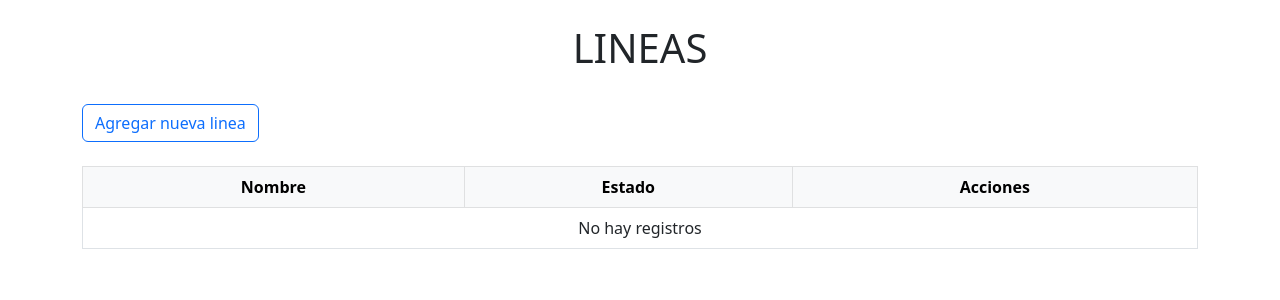
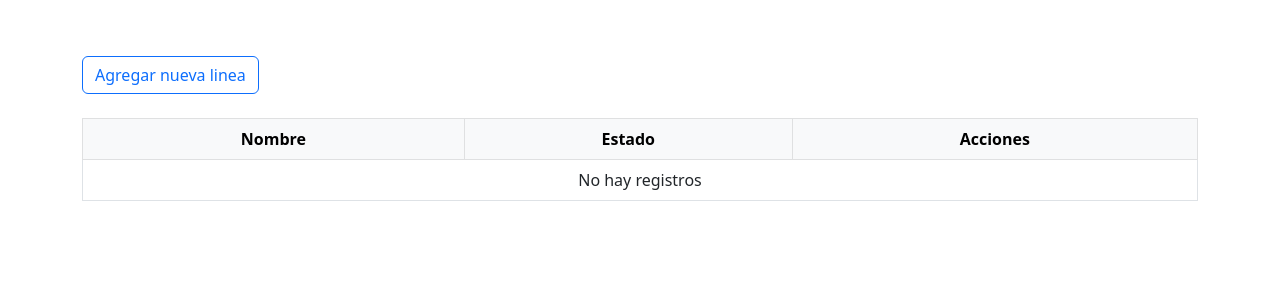
Before and after one commit to JorgeDuqueGomez/GestionPartes, a PHP site: page /view/linea/index.php in a window 1280 px wide. Shown: the part 56-356 px from the top of the page. Run offline with PHP 8.4, Linux system fonts and the light colour scheme; data that the repository does not hold is empty; some libraries are stand-ins or nearby versions.

Commit message:
borrando el titulo

```diff
--- a/view/linea/index.php
+++ b/view/linea/index.php
@@ -5,7 +5,7 @@ $obj =  new lineaController();
 $rows = $obj->index();
 ?>
 <br>
-<h1 class="text-center">LINEAS</h1>
+<h1 class="text-center"></h1>
 <br>
 
 <div class="container">
```
